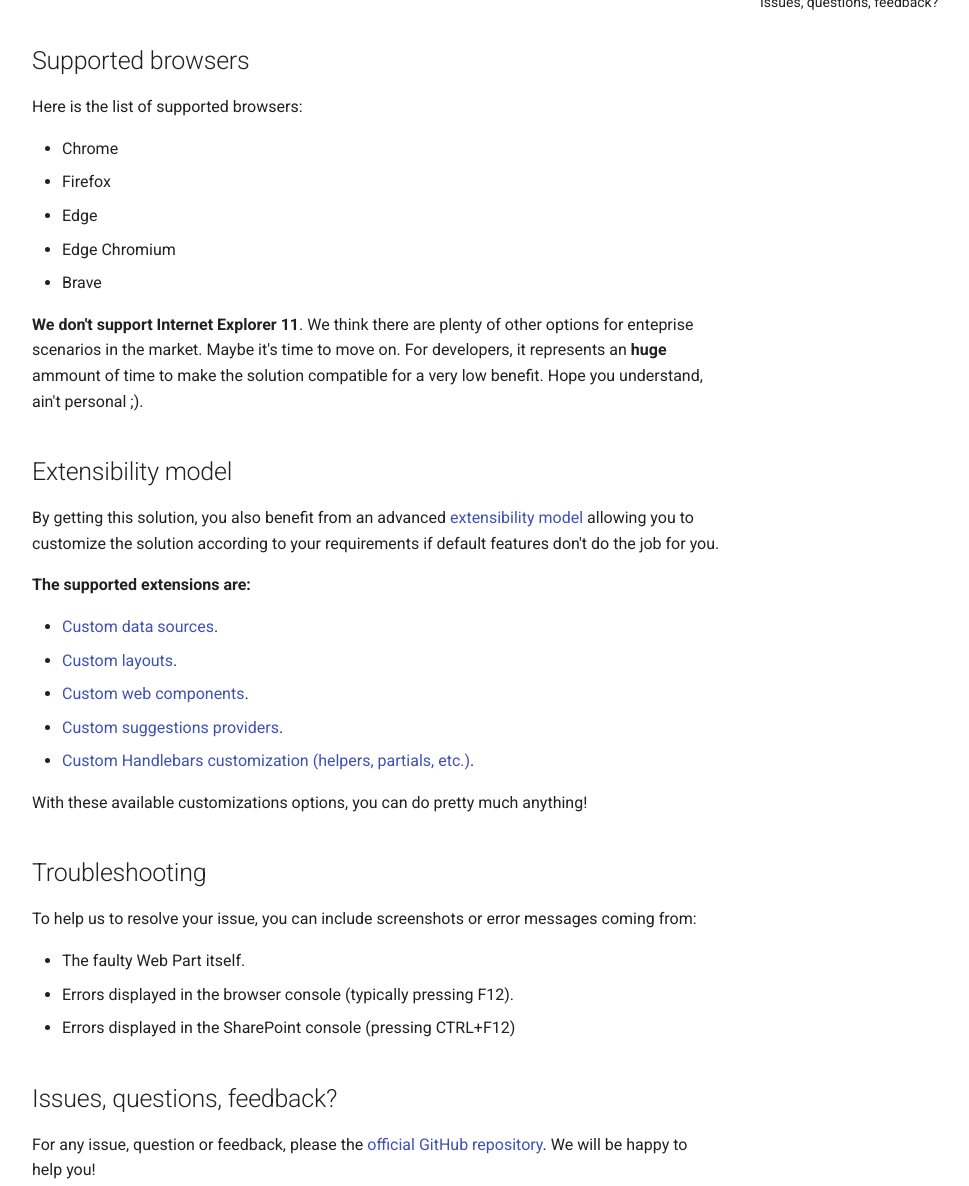
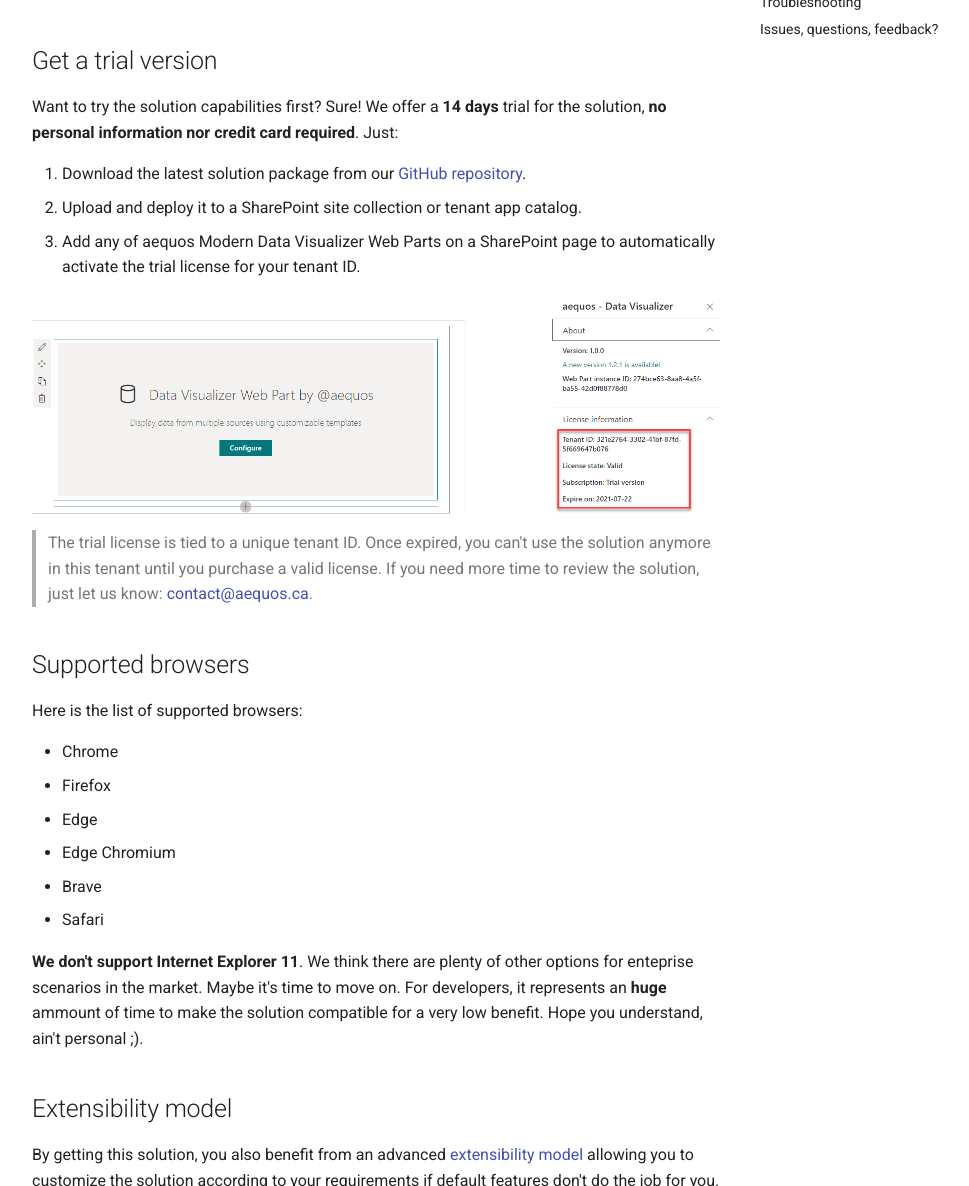
Before and after one commit to aequos-solutions/modern-data-visualizer, an MkDocs documentation site: the page built from docs/index.md, in a window 1280 px wide and 1400 px high, scrolled down 1267 px, cut to the strip 214-1400 px from the top of the window. Shown: the whole strip, without its empty margins (264-1233 px from the left). Built offline with MkDocs 1.6.1 and Material for MkDocs 9.7.7, drawn with Linux system fonts in a browser that asks for light colours; comment, search, counter and statistics services are not loaded.

Commit message:
#754 - Added documentation about trial license activation

```diff
--- a/docs/index.md
+++ b/docs/index.md
@@ -29,6 +29,20 @@ Here is a overview video on how to build a complete search center in minutes usi
 
 <iframe width="560" height="315" src="https://www.youtube.com/embed/EECqOBWq3wo" frameborder="0" allow="accelerometer; autoplay; encrypted-media; gyroscope; picture-in-picture" allowfullscreen></iframe>
 
+## Get a trial version
+
+Want to try the solution capabilities first? Sure! We offer a **14 days** trial for the solution, __no personal information nor credit card required__. Just:
+
+1. Download the latest solution package from our [GitHub repository](https://github.com/aequos-solutions/modern-data-visualizer/releases).
+1. Upload and deploy it to a SharePoint site collection or tenant app catalog.
+1. Add any of aequos Modern Data Visualizer Web Parts on a SharePoint page to automatically activate the trial license for your tenant ID.
+
+!["Trial license"](./assets/trial_license.png){: .center}
+
+
+> The trial license is tied to a unique tenant ID. Once expired, you can't use the solution anymore in this tenant until you purchase a valid license.
+> If you need more time to review the solution, just let us know: [contact@aequos.ca](mailto:contact@aequos.ca).
+
 ## Supported browsers
 
 Here is the list of supported browsers:
@@ -38,6 +52,7 @@ Here is the list of supported browsers:
 - Edge
 - Edge Chromium
 - Brave
+- Safari
 
 **We don't support Internet Explorer 11**. We think there are plenty of other options for enteprise scenarios in the market. Maybe it's time to move on. For developers, it represents an **huge** ammount of time to make the solution compatible for a very low benefit. Hope you understand, ain't personal ;).
 
```
Also changed, not shown: docs/assets/trial_license.png (added).
